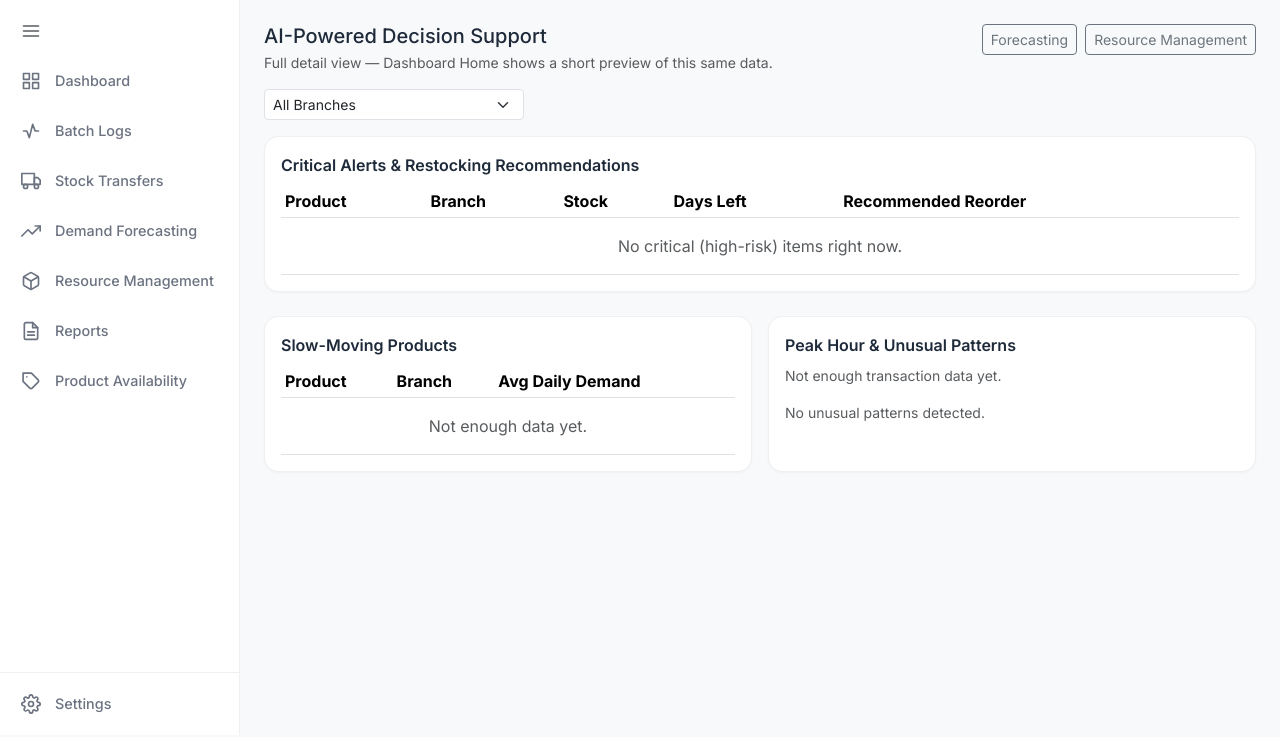
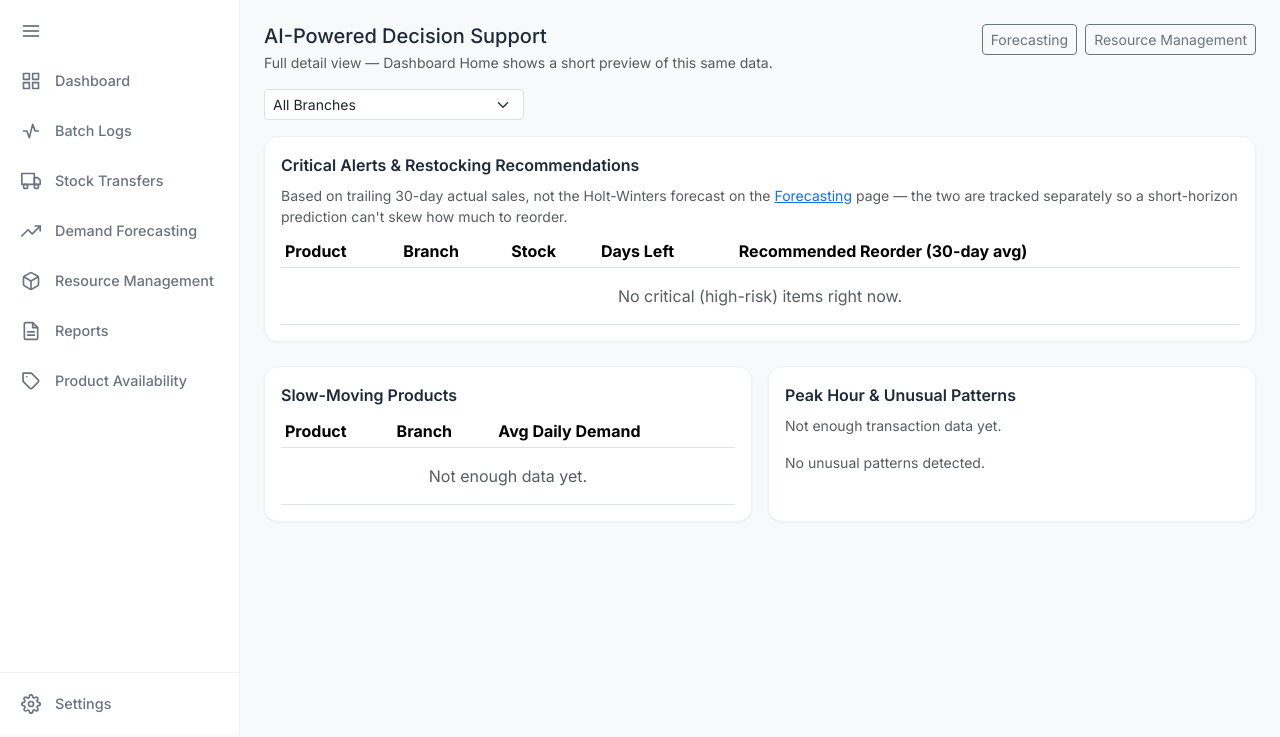
Before and after one commit to eniemennie/SanServeAll, a Django app: template backend/templates/forecasting/decision_support.html in a window 1280 px wide. Shown: the part 63-800 px from the top of the page. Run offline with Django 5.2, Linux system fonts and the light colour scheme; the template is opened without the code that fills it, so the values that code supplies are empty.

Commit message:
Clarify forecast-vs-reorder-recommendation relationship in the UI
Backend gap assessment item 22: the reorder-quantity recommendation
shown on Decision Support/Resource Management is driven by a separate,
simpler 30-day trailing-average demand figure, not by the Holt-Winters
forecast -- the two pipelines don't feed each other. A reviewer could
reasonably (and incorrectly) assume "the AI forecast drives the
reorder recommendation."

Per project decision, resolves this by clarifying rather than rewiring
(no behavior change):
- Adds explanatory copy and relabeled column headers to
  decision_support.html, resource_management_dashboard.html, and
  forecasting_dashboard.html, each pointing to where the other figure
  lives and what it's actually based on.
- Documents the decoupling as intentional in
  calculate_recommended_reorder_quantity()'s own docstring.
- Adds a test locking in that a Forecast.predicted_quantity has zero
  effect on the recommended reorder quantity, so the decoupling is now
  an explicit, tested fact rather than an implicit one.

Co-Authored-By: Claude Sonnet 5 <noreply@anthropic.com>
Claude-Session: https://claude.ai/code/session_015XWpaJNLYUGuNLPPiFrb3P

```diff
--- a/backend/templates/forecasting/decision_support.html
+++ b/backend/templates/forecasting/decision_support.html
@@ -37,9 +37,14 @@
 
 <div class="jc-card p-3 mb-4">
     <div class="fw-semibold mb-2">Critical Alerts &amp; Restocking Recommendations</div>
+    <p class="text-muted small mb-2">
+        Based on trailing 30-day actual sales, not the Holt-Winters forecast on the
+        <a href="{% url 'forecasting:forecasting_dashboard' %}">Forecasting</a> page &mdash;
+        the two are tracked separately so a short-horizon prediction can't skew how much to reorder.
+    </p>
     <div class="table-responsive">
     <table class="table table-sm mb-0">
-        <thead><tr><th>Product</th><th>Branch</th><th>Stock</th><th>Days Left</th><th>Recommended Reorder</th></tr></thead>
+        <thead><tr><th>Product</th><th>Branch</th><th>Stock</th><th>Days Left</th><th>Recommended Reorder (30-day avg)</th></tr></thead>
         <tbody>
             {% for alert in critical_alerts %}
             <tr>
--- a/backend/templates/forecasting/forecasting_dashboard.html
+++ b/backend/templates/forecasting/forecasting_dashboard.html
@@ -53,6 +53,11 @@
 
 <div class="jc-card p-3">
     <div class="fw-semibold mb-2">Latest Forecast Detail</div>
+    <p class="text-muted small mb-2">
+        This is the Holt-Winters model's own demand prediction. Restocking recommendations on the
+        <a href="{% url 'forecasting:decision_support' %}">AI Insights &amp; Decision Support</a> page
+        use a separate trailing 30-day actual-sales average instead.
+    </p>
     <div class="table-responsive">
     <table class="table table-sm mb-0">
         <thead><tr><th>Product</th><th>Branch</th><th>Date</th><th>Predicted Qty</th><th>Model</th><th>MAE</th></tr></thead>
--- a/backend/templates/forecasting/resource_management_dashboard.html
+++ b/backend/templates/forecasting/resource_management_dashboard.html
@@ -71,9 +71,12 @@
     <div class="col-md-6">
         <div class="jc-card p-3 h-100">
             <div class="fw-semibold mb-2">AI-Driven Restocking Recommendations (Materials)</div>
+            <p class="text-muted small mb-2">
+                Based on trailing 30-day actual usage, not the Holt-Winters demand forecast.
+            </p>
             <div class="table-responsive">
             <table class="table table-sm mb-0">
-                <thead><tr><th>Material</th><th>Stock</th><th>Recommend</th></tr></thead>
+                <thead><tr><th>Material</th><th>Stock</th><th>Recommend (30-day avg)</th></tr></thead>
                 <tbody>
                     {% for alert in material_alerts %}
                     <tr>
```
Also changed, not shown: backend/apps/forecasting/services.py (+13 -1 lines), backend/apps/forecasting/tests/test_ai_dashboards.py (+20 -0 lines).
